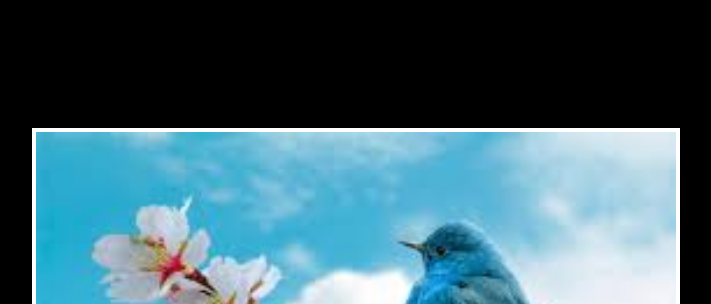
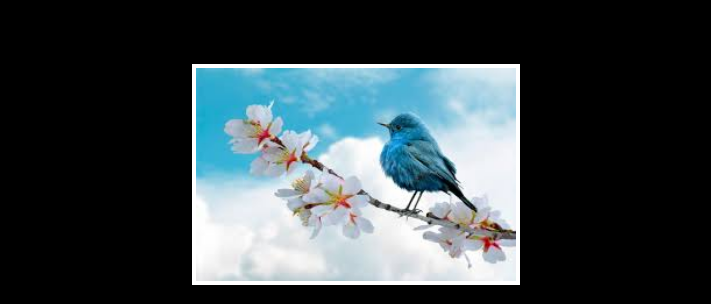
Before and after one commit to pupiesa/Dr-Angella-Course, a plain HTML site: page 6.4 Motivation Meme Project/index.html in a window 1280 px wide. Shown: the top 304 px of the page, without its empty margins (288-999 px from the left). Drawn offline with nearby package versions, Linux system fonts and the light colour scheme.

Commit message:
Add centering styles for the box in Motivation Meme Project

```diff
--- a/6.4 Motivation Meme Project/style.css
+++ b/6.4 Motivation Meme Project/style.css
@@ -19,3 +19,7 @@ h1 {
   text-transform: uppercase;
   text-align: center;
 }
+.box {
+  width: 50%;
+  margin-left: 25%;
+}
```
